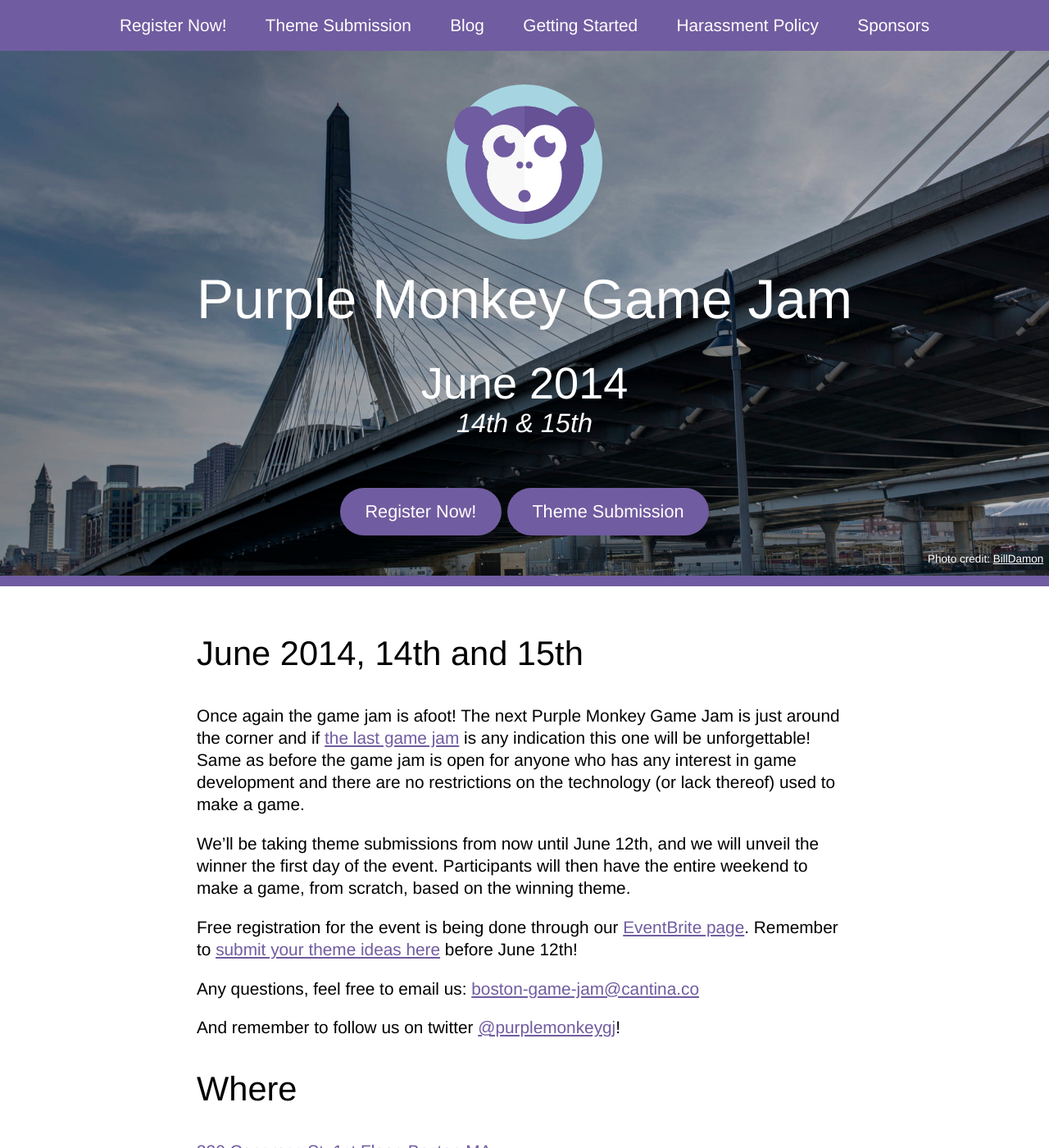
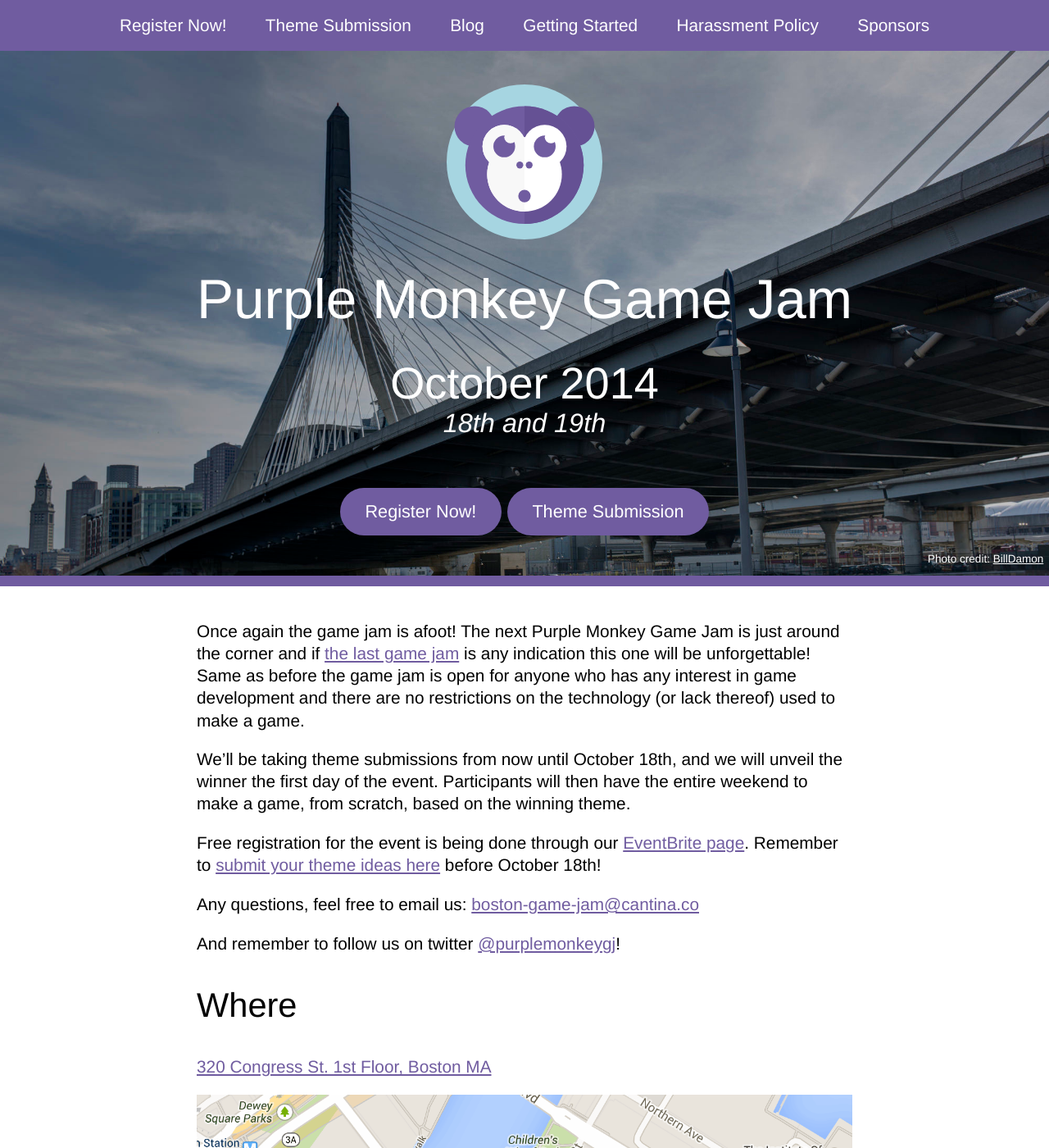
Before and after one commit to purplemonkeygamejam/purplemonkeygamejam.github.io, a Jekyll site: the page built from index.md, in a window 1280 px wide and 1400 px high. Shown: the whole window at 82% size. Built offline with Jekyll 4.4.1, drawn with Linux system fonts in a browser that asks for light colours; nearby versions of some CDN libraries; Markdown is read by kramdown in place of the engine named in the settings; some of the changed text lies outside the part shown.

Commit message:
Switched to using Jekyll data to store information about current game jam.

```diff
--- /dev/null
+++ b/_data/event.json
@@ -0,0 +1,6 @@
+{
+    "month": "October",
+    "year": 2014,
+    "dates": ["18th", "19th"],
+    "register_url": "#"
+}
--- a/_layouts/default.html
+++ b/_layouts/default.html
@@ -27,7 +26,7 @@
 
     <ul>
 
-        <li><a href="https://www.eventbrite.com/e/purple-monkey-game-jam-iv-a-new-hope-tickets-11432933211">Register Now!</a></li>
+        <li><a href="{{ site.data.event.register_url }}">Register Now!</a></li>
         <li><a href="/theme-submission/">Theme Submission</a></li>
         <li><a href="/blog">Blog</a></li>
         <li><a href="/getting-started">Getting Started</a></li>
@@ -46,11 +45,11 @@
 
     <h1 class="logo"><a href="/">Purple Monkey Game Jam</a></h1>
 
-    <h2 class="month">June 2014</h2>
+    <h2 class="month">{{ site.data.event.month }} {{ site.data.event.year }}</h2>
 
-    <p class="date"><i>14th &amp; 15th</i></p>
+    <p class="date"><i>{{ site.data.event.dates[0] }} and {{ site.data.event.dates[1] }}</i></p>
 
-    <p><a href="https://www.eventbrite.com/e/purple-monkey-game-jam-iv-a-new-hope-tickets-11432933211" class="button">Register Now!</a> <a href="/theme-submission/" class="button">Theme Submission</a></p>
+    <p><a href="{{ site.data.event.register_url }}" class="button">Register Now!</a> <a href="/theme-submission/" class="button">Theme Submission</a></p>
 
     <span class="photo-credit">Photo credit: <a href="http://www.flickr.com/photos/billdamon/12863646824/">BillDamon</a></span>
 
@@ -62,9 +61,9 @@
 
     <h1 class="logo"><a href="/">Purple Monkey Game Jam</a></h1>
 
-    <h2 class="month">June 2014</h2>
+    <h2 class="month">October 2014</h2>
 
-    <p class="date"><i>14th &amp; 15th</i></p>
+    <p class="date"><i>18th and 19th</i></p>
 
 </div>
 
--- a/index.md
+++ b/index.md
@@ -1,13 +1,12 @@
 ---
 hero: true
 layout: default
-title: June 2014, 14th and 15th
 description: Once again the game jam is afoot! The next Purple Monkey Game Jam is just around the corner and if [the last game jam](/blog/february-2014-recap) is any indication this one will be unforgettable! Same as before the game jam is open for anyone who has any interest in game development and there are no restrictions on the technology (or lack thereof) used to make a game.
 ---
 
-We'll be taking theme submissions from now until June 12th, and we will unveil the winner the first day of the event. Participants will then have the entire weekend to make a game, from scratch, based on the winning theme.
+We'll be taking theme submissions from now until {{ site.data.event.month }} {{ site.data.event.dates[0] }}, and we will unveil the winner the first day of the event. Participants will then have the entire weekend to make a game, from scratch, based on the winning theme.
 
-Free registration for the event is being done through our [EventBrite page](https://www.eventbrite.com/e/purple-monkey-game-jam-iv-a-new-hope-tickets-11432933211). Remember to [submit your theme ideas here](/theme-submission/) before June 12th!
+Free registration for the event is being done through our [EventBrite page]({{ site.data.event.register_url }}). Remember to [submit your theme ideas here](/theme-submission/) before {{ site.data.event.month }} {{ site.data.event.dates[0] }}!
 
 Any questions, feel free to email us: [boston-game-jam@cantina.co](mailto:boston-game-jam@cantina.co)
 
@@ -21,14 +20,14 @@
 
 ##Schedule
 
-June 14th
+{{ site.data.event.month }} {{ site.data.event.dates[0] }}
 
 - **9:00am** - Doors Open / Breakfast
 - **10:00am** - Keynote
 - **12:00pm** - Lunch
 - **8:00pm** - End of day
 
-June 15th
+{{ site.data.event.month }} {{ site.data.event.dates[1] }}
 
 - **9:00am** - Doors Open / Breakfast
 - **12:00pm** - Lunch
```
Also changed, not shown: other parts of _layouts/default.html (+1 -2 lines), _posts/2014-05-29-intro-to-game-jams.md (+1 -1 lines).
